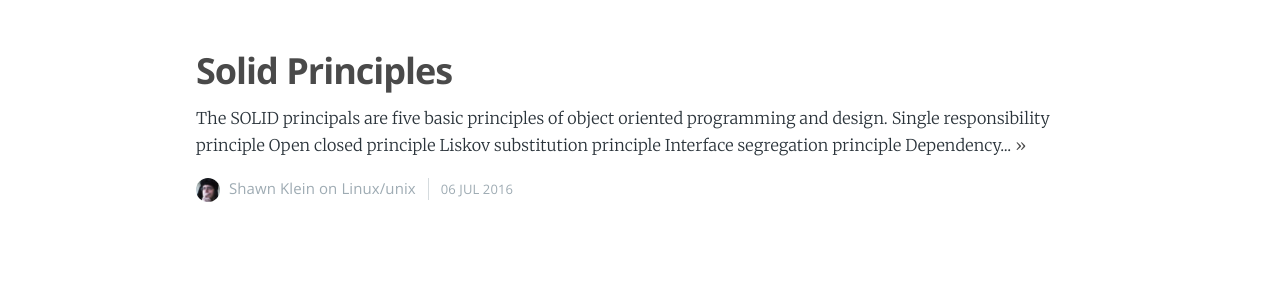
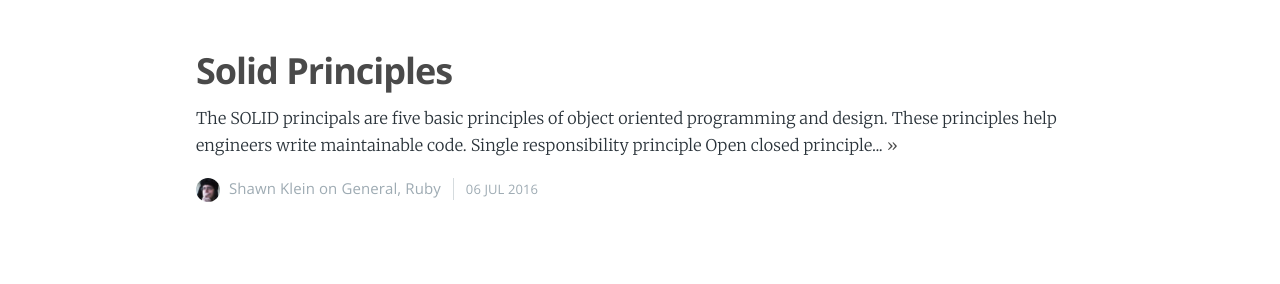
Before and after one commit to Carpk/ShawnKlein, a Jekyll site: the page built from index.html, in a window 1280 px wide. Shown: the part 900-1184 px from the top of the page. Built offline with Jekyll 4.4.1, drawn with Linux system fonts in a browser that asks for light colours; nearby versions of some CDN libraries; some web fonts are replaced; Markdown is read by kramdown in place of the engine named in the settings; the list of posts is cut into pages by our own code; some of the changed lines change nothing that is shown.

Commit message:
content for SOLID post, basic content for liskov and dependency injecction sections

`````diff
--- a/_posts/2016-07-06-solid-principles.md
+++ b/_posts/2016-07-06-solid-principles.md
@@ -3,7 +3,7 @@
 cover: 'assets/images/mountainous_lake.jpg'
 title: Solid Principles
 date:   2016-07-06 10:18:00
-tags: linux/unix
+tags: general ruby
 subclass: 'post tag-test tag-content'
 categories: 'casper'
 navigation: True
@@ -11,7 +11,7 @@
 ---
 
 
-The SOLID principals are five basic principles of object oriented programming and design.
+The SOLID principals are five basic principles of object oriented programming and design. These principles help engineers write maintainable code.
 
 * [Single](#composite) responsibility principle
 * [Open](#open) closed principle
@@ -25,16 +25,15 @@
 
 > A class should have one, and only one, reason to change.
 
-The class should have only a single responsibility. They shoujld be transparent, it’s easy to understand the code and it’s clear what will happen if it changes. When the requirements change, that change will be manifest through a change in responsibility amongst the classes. If a class assumes more than one responsibility, then there will be more than one reason for it to change. Responsibilities become coupled, changes to one, may impair or inhibit the class's ability to meet the others. This leads to fragile designs that break in unexpected ways when changed.
+The class should have only a single responsibility. When the requirements change, that change will be shown through a change in responsibility amongst the classes. If a class assumes more than one responsibility, then there will be more than one reason for it to change. And responsibilities are an axis of change. Responsibilities become coupled, changes to one, may impair or inhibit the class's ability to meet the others. This leads to fragile designs that break in unexpected ways when changed.
+
+Our code below is very simplistic example, its meant to highlight that our `Person` class is performing more than one responsibility. It is in charge of keeping track of money, and performing a job.
 
 ````ruby
 class Person
-
-  def collect_check
-    check = talk_to_hr_about_pay
-    add_money(check)
+  def preform_job
+    @position.work
   end
-
   def add_money(deposit)
     @checking += deposit * 0.95
     @savings += deposit * 0.05
@@ -42,22 +41,19 @@
 end
 ````
 
-Any change on how we add money to our bank account, would require a change to this class. We could introduce new rules or strategies that would cause our `#add_money()` method to change.
+Our `Person` class has two reasons to change. First, the way our class will `#preform_job` could change, and any change on how we add money to our bank account would also require a change to this class. We could introduce new rules or strategies that would cause our `#add_money()` method to change. Or perhaps, our person will be delegating the workload onto a group of subordinates.
 
 ````ruby
 class Person
-
-  def initialize
-    @bank_account = BankAccount.new
+  def preform_job
+    @position.work
   end
-
   def deposit_money(amount)
     @bank_account.deposit(amount)
   end
 end
 
 class BankAccount
-
   def deposit(amount)
     @checking += deposit * 0.95
     @savings += deposit * 0.05
@@ -65,41 +61,148 @@
 end
 ````
 
-Now we have 2 smaller classes that handle each specific task. Our `BankAccount` class will proccess any bank related activities, and our `Person` class will handle any people type behaviors.
+Now we have two smaller classes that handle each specific task. Our `BankAccount` class will proccess any bank related activities, and our `Person` class will handle any people type behaviors. The classes are also transparent, it’s easy to understand the code and it’s clear what will happen if it changes.
 
 ### Open/Closed Principle
 
 > code should be open for extension, but closed for modification
 
-Lets take a look at what means to be open and closed:
+Let's take a closer look at what means to be open for extension and closed for modification:
 
 <ul>
-  <li>A module will be said to be open if it is still available for extension. This means that the behavior of the module can be extended. That we can make the module behave in new and different ways as the requirements of the application change, or to meet the needs of new applications.</li>
-  <li>A module will be said to be closed if it is available for use by other modules.The source code of such a module is inviolate. No one is allowed to make source code changes to it.</li>
+  <li>Code should be open for extension. This means that the behavior of the module can be extended. That we can make the module behave in new and different ways as the requirements of the application change, or to meet the needs of new applications.</li>
+  <li>Code should be closed for modification. The source code of such a module is inviolate. No one is allowed to make source code changes to it.</li>
 </ul>
 
-that is, such an entity can allow its behaviour to be extended without modifying its source code.
+Code that follows the open/closed principle is easy to extend functionality without having to modifiying the existing code. Below, we have a file parser that requires us to make modifications when changing how the file will parser with certain file formats.
+
+````ruby
+class FileParser
+  def initialize(file)
+    @file = file
+  end
+  def parse
+    case @file.file_format
+      when :xml
+        parse_xml
+      when :csv
+        parse_csv
+    end
+    @file.timestamp = Time.now
+    @file.save!
+  end
+  def parse_xml
+    # parse xml
+  end
+  def parse_csv
+    # parse csv
+  end
+end
+````
+
+We would have to modify our `FileParser` when having to make changes to the way it parses xml, csv, or different type of files. This violates the open/closed principle.
+
+
+````ruby
+class FileParser
+  def initialize(file, parser)
+    @file = file
+    @parser = parser
+  end
+  def parse(file)
+    @parser.parse(file)
+    @file.timestamp = Time.now
+    @file.save!
+  end
+end
+class XmlParser
+  def parse(file)
+    # parse xml
+  end
+end
+class CsvParser
+  def parse(file)
+    # parse csv
+  end
+end
+````
+
+Now we have the ability to add new parsers without changing any code. It is simple to create a `YamlParser` class and pass it in to our `FileParser` with the file to be parsed and the code will do the rest.
 
 ### Liskov Substitution
 
 >   Derived classes must be substitutable for their base classes.
 
-When you honor the contract, you are following the Liskov Substitution Principle, which is named for its creator, Barbara Liskov, and supplies the “L” in the SOLID design principles. Her principle states:
-Let q(x) be a property provable about objects x of type T. Then q(y)
-should be true for objects y of type S where S is a subtype of T.
-Mathematicians will instantly comprehend this statement; everyone else
-should understand it to say that in order for a type system to be sane, sub-
-types must be substitutable for their supertypes.
-Following this principle creates applications where a subclass can be used anywhere its superclass would do, and where objects that include modules can be trusted to interchangeably play the module’s role.
+This principle states that you should be a able to replace any instances of a parent class with one of its children, without unexpected or incorrect behaviors. Any children instances should be able to preform the same tasks as its parent class.
+
+````ruby
+class Rectangle
+  def set_height(height)
+    @height = height
+  end
+  def set_width(width)
+    @width = width
+  end
+end
+
+class Square < Rectangle
+  def set_height(height)
+    super(height)
+    @width = height
+  end
+  def set_width(width)
+    super(width)
+    @height = width
+  end
+end
+````
+
+The instance of `Square` class will not behave the same way as an instance of `Rectangle`. Calling `#set_height` also changes our width. So our `Square` child instance cannot replace its `Rectangle` parent, thus breaking the Liskov Substitution principle.
 
 ### Interface Segregation
 
 > Make fine grained interfaces that are client specific.
 
+
+
 many client specific interfaces are better than one general purpose interface
+
+
+
+
+
+
+
+
 
 ### Dependency Inversion
 
 > Depend on abstractions, not on concretions.
 
-one should depend upon Abstractions, do not depend upon concretions
+This principle suggests we use duck typing to implement our classes. We did this in the open/close principle above.
+
+````ruby
+class FileParser
+  def initialize(file, parser)
+    @file = file
+    @parser = parser
+  end
+  def parse(file)
+    @parser.parse(file)
+    @file.timestamp = Time.now
+    @file.save!
+  end
+end
+class XmlParser
+  def parse(file)
+    # parse xml
+  end
+end
+class CsvParser
+  def parse(file)
+    # parse csv
+  end
+end
+````
+
+Instead of hard coding in a `XmlParser.new` or `CsvParser.new` somewhere in the `FileParser`, we will pass these objects in when instantiating our file parser. The file parser does not care whether we want to parse an XML, JSON, or CSV file, it only cares that the `@parser` object will respond to `#parse`.
`````
